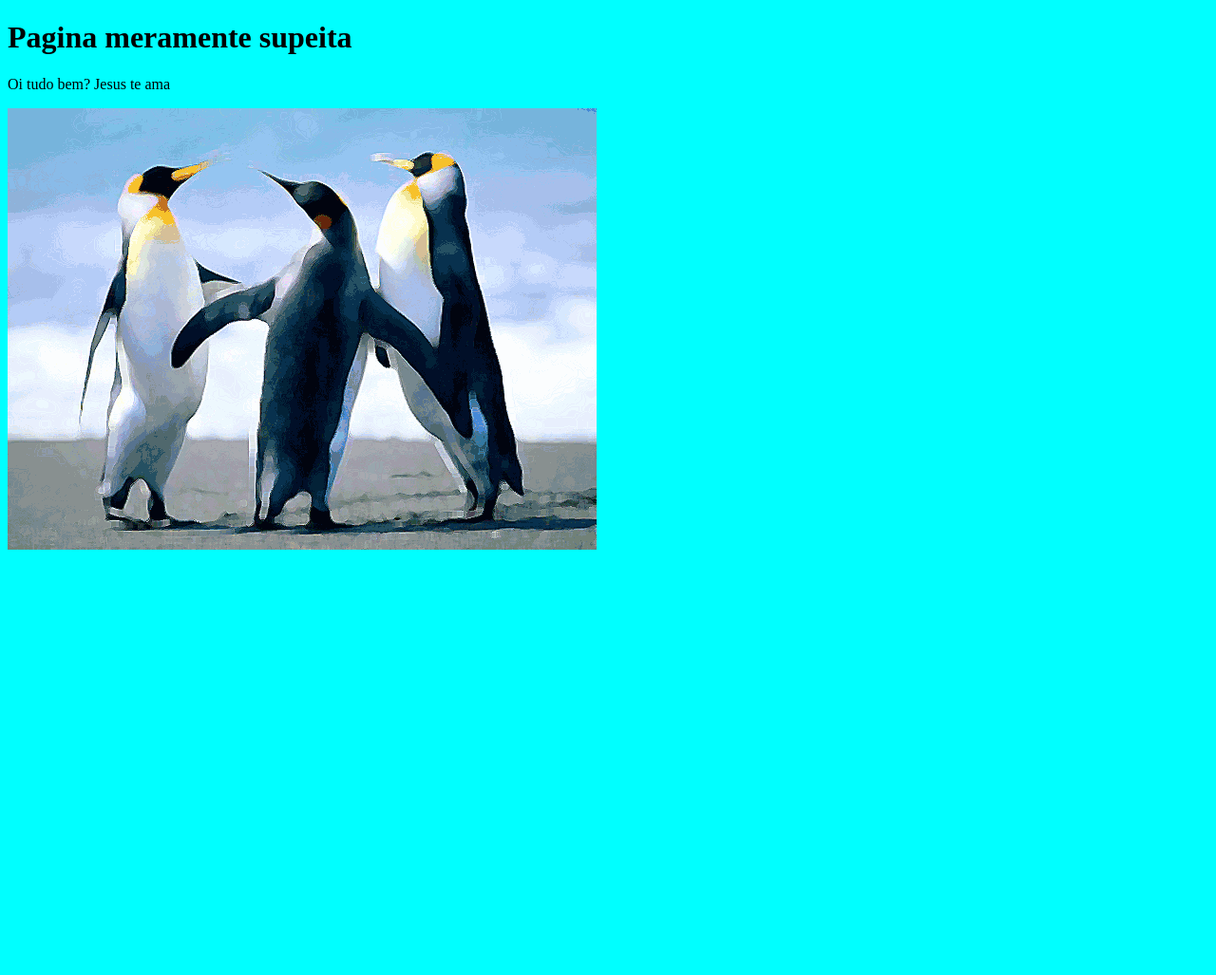
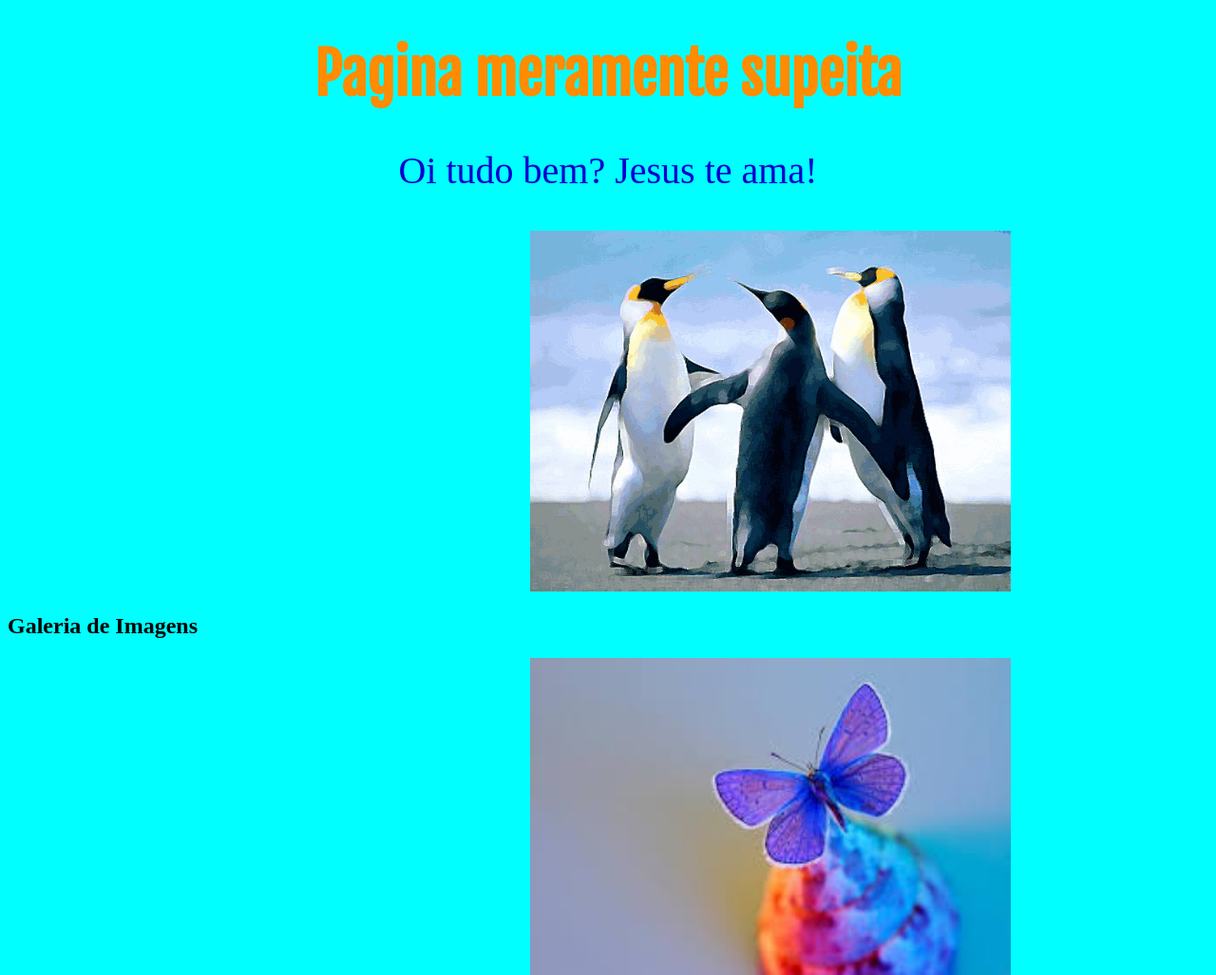
Before and after one commit to David-Bussolaro-Silva/primeiroprojeto, a plain HTML site: page index.html in a window 1280 px wide. Shown: the top 1027 px of the page at 95% size. Before the commit the page ends 800 px from the top, so only its background shows below. Drawn offline with Linux system fonts and the light colour scheme.

Commit message:
aula 01 08

```diff
--- a/index.html
+++ b/index.html
@@ -8,7 +8,11 @@
 </head>
 <body>
   <h1>Pagina meramente supeita </h1>
-<p>Oi tudo bem? Jesus te ama</p>
+<p>Oi tudo bem? Jesus te ama!</p>
 <img src="pinguins do projeto 1.png" alt="imagem de três pinguins se olhando na areia, com o mar o fundo">
+<h2>Galeria de Imagens</h2>
+<img src="borboleta.jpeg" alt="">
+<img src="eclipse.jpeg" alt="">
+<img src="rio.jpeg" alt="">
 </body>
 </html>
--- a/style.css
+++ b/style.css
@@ -1,3 +1,19 @@
+@import url('https://fonts.googleapis.com/css2?family=Fjalla+One&display=swap');
 body{
     background-color:cyan
 }
+h1{
+    color: darkorange;
+    font-size:60px;
+    text-align: center;
+    font-family: Fjalla One
+}
+p{
+    color: mediumblue;
+    font-size:40px;
+    text-align: center;
+}
+img{
+    width: 40%;
+    margin-left: 550px;
+}
```
Also changed, not shown: borboleta.jpeg (added), eclipse.jpeg (added), rio.jpeg (added).
